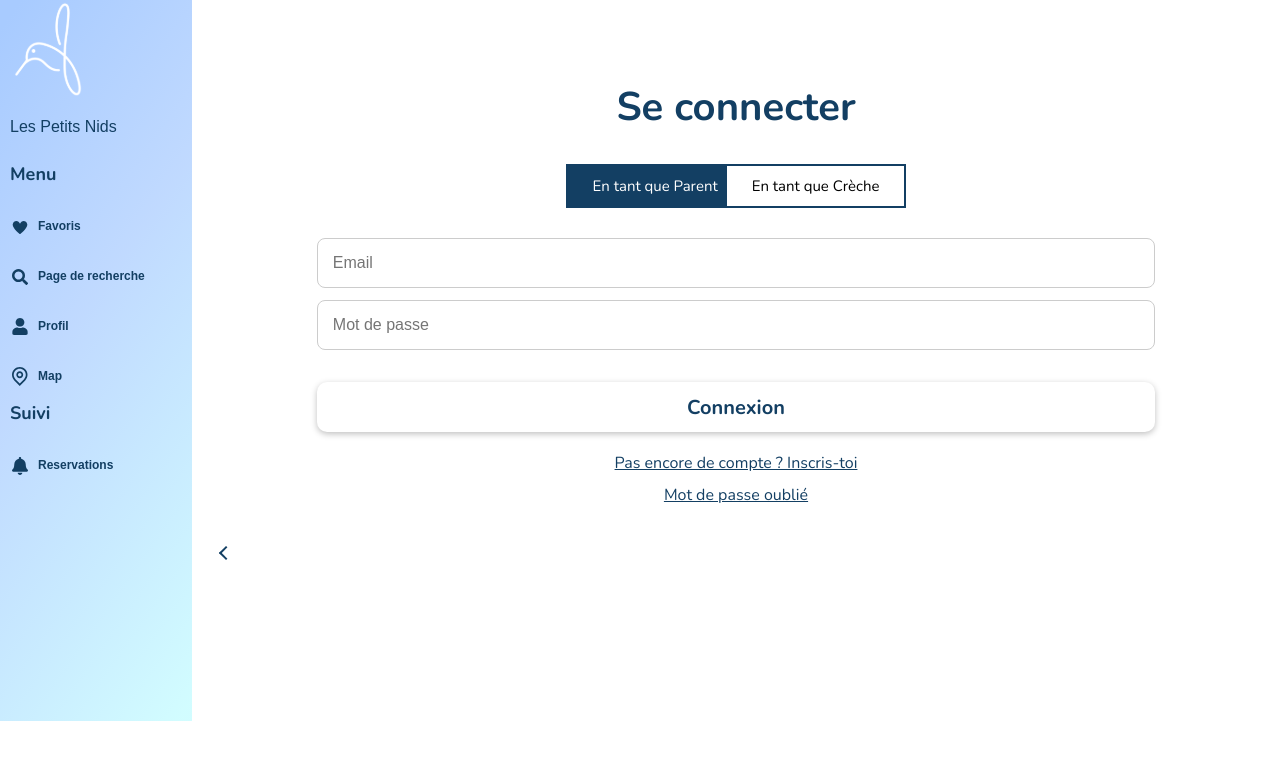
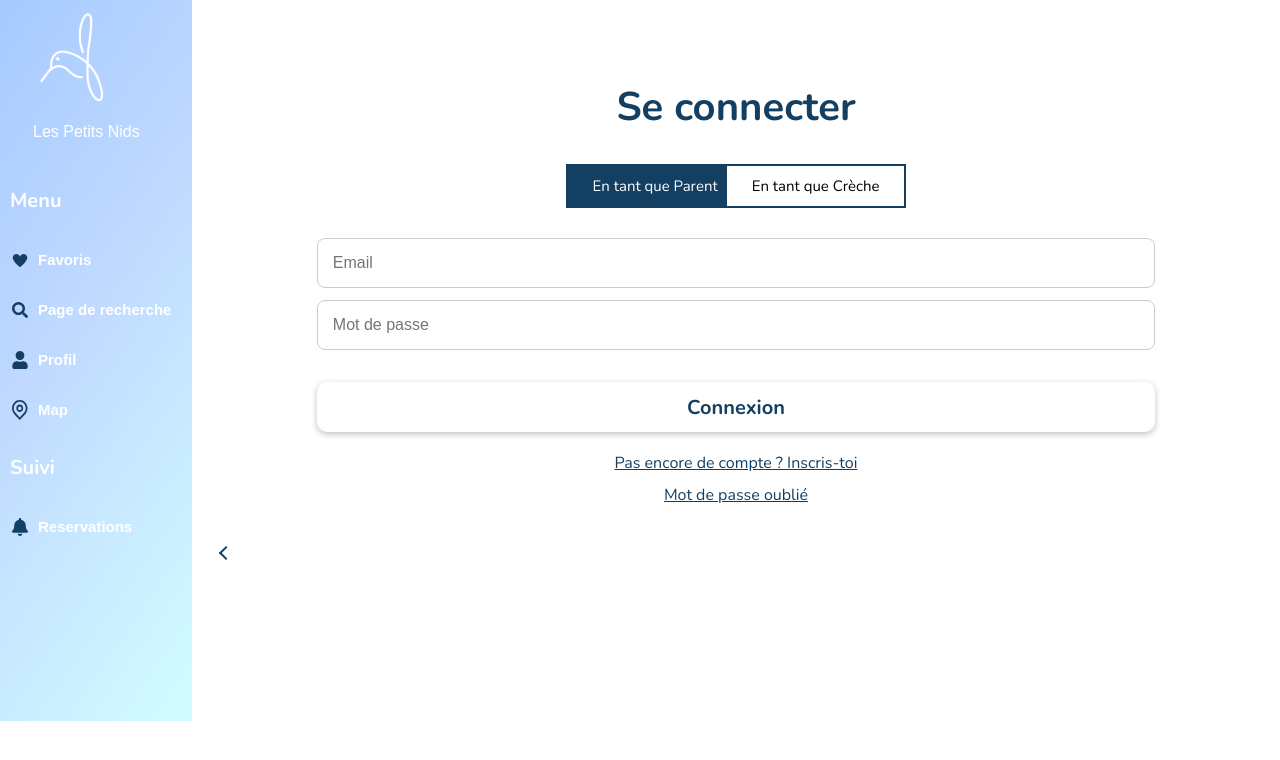
Before and after one commit to naiiipan44/Les-Petits-Nids, a React (Vite) app in the folder client/: page /loginandregister in a window 1280 px wide. Shown: the top 760 px of the page. Built offline with nearby package versions, Linux system fonts and the light colour scheme; a web font is replaced by a local one.

Commit message:
navbar mediaqueries done

```diff
--- a/client/src/components/NavBar.css
+++ b/client/src/components/NavBar.css
@@ -62,27 +62,26 @@
     flex-direction: column;
     justify-content: center;
     align-items: center;
+    margin-left: 23px;
+    margin-top: 10px;
   }
 
-  .logo-navbar img {
-    width: 100px;
-  }
   .small-not-navbar {
-    color: var(--secondaryColor);
+    color: white;
     font-family: "Beth Ellen", sans-serif;
   }
 
   .menu-navbar {
     display: block;
-    font-size: 18px;
-    margin-bottom: 15px;
-    color: var(--secondaryColor);
+    font-size: 20px;
+    margin-bottom: 20px;
+    margin-top: 20px;
+    color: white;
   }
 
   .nav-buttons {
     background: none;
     display: flex;
-
     align-items: center;
     width: 100%;
   }
@@ -99,8 +98,12 @@
   }
   .title-navbar {
     display: block;
-    font-size: 12px;
+    font-size: 15px;
     text-decoration: none;
+    color: white;
+  }
+
+  .title-navbar:hover {
     color: var(--secondaryColor);
   }
 }
```
Also changed, not shown: 1 other file (tests, documents, lock files or other folders).
